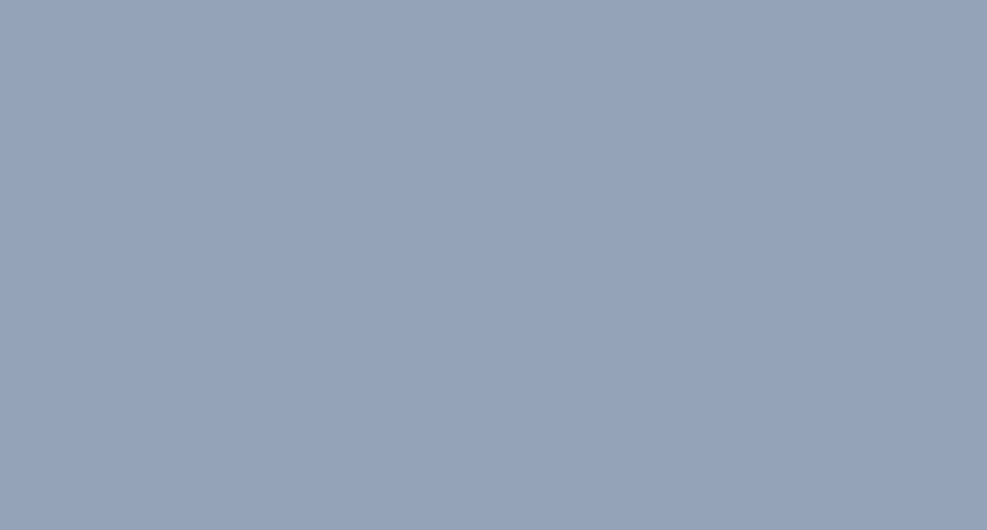
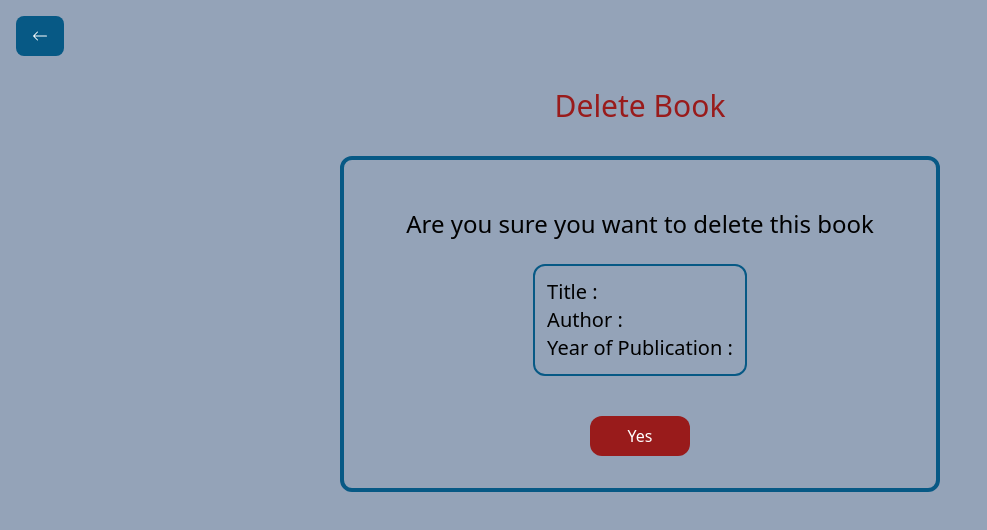
Before and after one commit to Heshan-w/BookStore-MERN, a React (Vite) app in the folder frontend/: page /books/delete/1 in a window 1280 px wide. Shown: the top 530 px of the page, without its empty margins (0-987 px from the left). Built offline with nearby package versions, Linux system fonts and the light colour scheme; no server answers.

Commit message:
feat: set up functionality to delete a book

```diff
--- a/frontend/src/pages/DeleteBook.jsx
+++ b/frontend/src/pages/DeleteBook.jsx
@@ -1,11 +1,88 @@
-import React from 'react'
+import axios from "axios";
+import React, { useEffect, useState } from "react";
+import { useNavigate, useParams } from "react-router-dom";
+import BackButton from "../component/BackButton";
+import Spinner from "../component/Spinner";
 
 const DeleteBook = () => {
+  const [loading, setLoading] = useState(false);
+  const [title, setTitle] = useState();
+  const [author, setAuthor] = useState();
+  const [publishYear, setPublishYear] = useState();
+  const navigate = useNavigate();
+  const { id } = useParams();
+
+  // to fetch the book details when the component is first rendered.
+  useEffect(() => {
+    setLoading(true);
+    axios
+      .get(`http://localhost:5555/books/${id}`)
+      .then((response) => {
+        setTitle(response.data.title);
+        setTitle(response.data.title);
+        setAuthor(response.data.author);
+        setPublishYear(response.data.publishYear);
+        setLoading(false);
+      })
+      .catch((error) => {
+        setLoading(false);
+        console.log(error);
+        alert("Unable to fetch book");
+      });
+  }, []);
+
+  // a function to delete the book.
+  const handleDeleteBook = () => {
+    setLoading(true);
+    axios
+      .delete(`http://localhost:5555/books/${id}`)
+      .then(() => {
+        setLoading(false);
+        navigate("/");
+      })
+      .catch((error) => {
+        setLoading(false);
+        console.log(error);
+        alert("Unable to fetch book");
+      });
+  };
+
   return (
-    <div>
+    <div className="p-4">
+      <BackButton />
+      <div className="flex justify-center items-center text-3xl my-8 text-red-800">
+        Delete Book
+      </div>
+      {loading ? <Spinner /> : ""}
+      <div className="flex flex-col items-center justify-center border-4 border-sky-800 rounded-xl w-[600px] p-8 mx-auto">
+        <h3 className="text-2xl m-4">
+          Are you sure you want to delete this book
+        </h3>
+        {/* The details of the book that is about to be deleted are displayed in this div. */}
+        <div className="border-2 border-sky-800 rounded-xl p-3 m-2">
+          <div>
+            <span className="text-xl">Title : </span>
+            <span>{title}</span>
+          </div>
+          <div>
+            <span className="text-xl">Author : </span>
+            <span>{author}</span>
+          </div>
+          <div>
+            <span className="text-xl">Year of Publication : </span>
+            <span>{publishYear}</span>
+          </div>
+        </div>
+        {/* If the user clicks the Yes button, the handleDeleteBook function is called. */}
+        <button
+          onClick={handleDeleteBook}
+          className="p-2 bg-red-800 text-white mt-8 rounded-xl cursor-pointer w-[100px]"
+        >
+          Yes
+        </button>
+      </div>
+    </div>
+  );
+};
 
-    </div>
-  )
-}
-
-export default DeleteBook
+export default DeleteBook;
```
